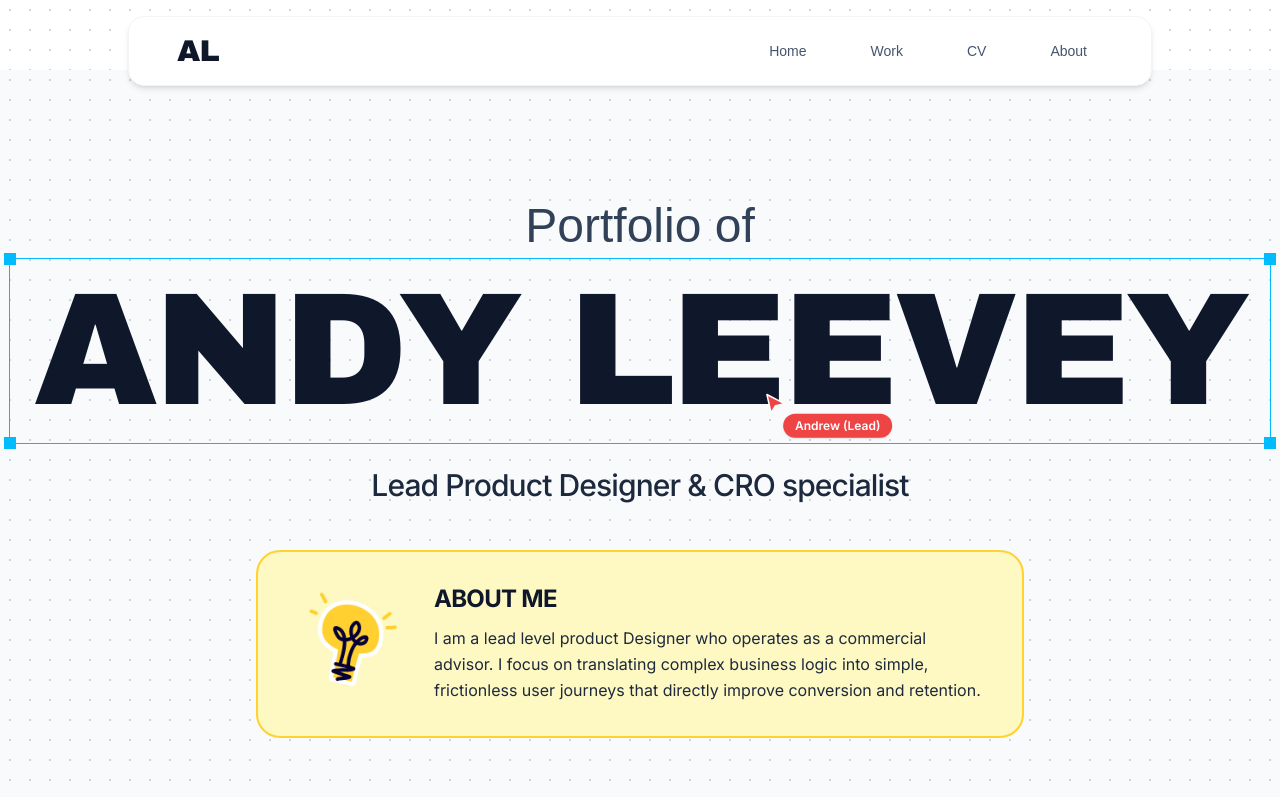
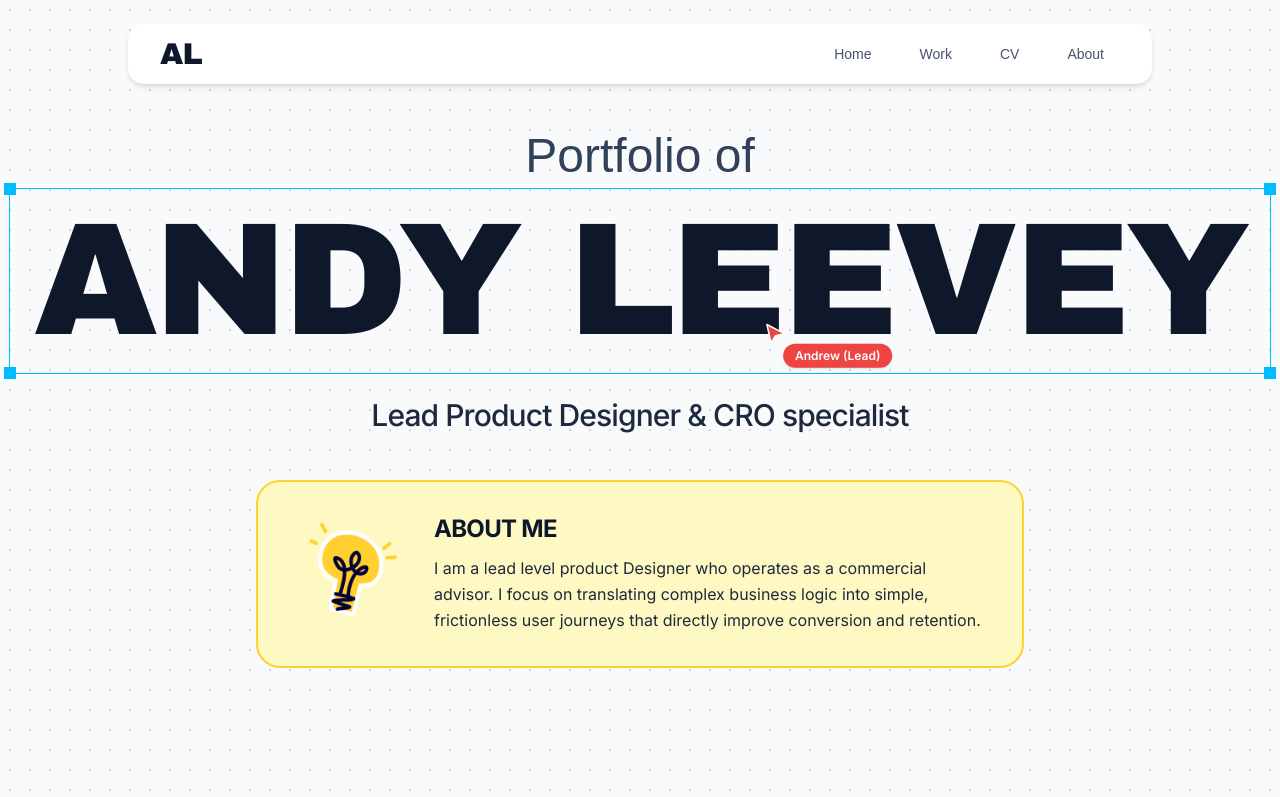
Before and after one commit to andrewleevey-ux/andrew-leevey-portfolio, a Next.js app: page / in a window 1280 px wide. Shown: the top 797 px of the page. Built offline with nearby package versions, Linux system fonts and the light colour scheme; a web font is replaced by a local one.

Commit message:
fix(nav): use fixed top positioning and remove body background wrapper

```diff
--- a/app/layout.tsx
+++ b/app/layout.tsx
@@ -38,9 +38,9 @@ export default function RootLayout({ children }: LayoutProps<"/">) {
       lang="en"
       className={`${inter.variable} ${caveat.variable} ${archivoBlack.variable} ${justMeAgainDownHere.variable} h-full antialiased`}
     >
-      <body className="min-h-full bg-slate-50 dot-grid cursor-none">
+      <body className="min-h-full flex flex-col cursor-none">
+        {children}
         <FloatingNav />
-        {children}
       </body>
     </html>
   );
--- a/components/FloatingNav.tsx
+++ b/components/FloatingNav.tsx
@@ -17,8 +17,8 @@ export default function FloatingNav() {
   };
 
   return (
-    <nav className="sticky top-4 z-50 bg-white rounded-2xl max-w-5xl mx-auto shadow-md border border-gray-100">
-      <div className="flex justify-between items-center py-4 px-6 md:px-12">
+    <nav className="fixed top-6 left-1/2 -translate-x-1/2 z-50 w-[calc(100%-2rem)] max-w-5xl bg-white rounded-2xl shadow-md px-8 py-3">
+      <div className="flex justify-between items-center w-full">
         <Link
           href="/"
           onClick={handleHomeClick}
@@ -28,7 +28,7 @@ export default function FloatingNav() {
           AL
         </Link>
 
-        <div className="hidden md:flex items-center gap-8">
+        <div className="hidden md:flex items-center gap-4">
           <Link
             href="/"
             onClick={handleHomeClick}
@@ -70,7 +70,7 @@ export default function FloatingNav() {
       </div>
 
       {isOpen && (
-        <div className="md:hidden bg-white rounded-b-2xl border-t border-gray-100 px-6 py-4 flex flex-col gap-2">
+        <div className="md:hidden bg-white border-t border-gray-100 mt-3 pt-3 flex flex-col gap-2">
           <Link
             href="/"
             onClick={handleHomeClick}
```
